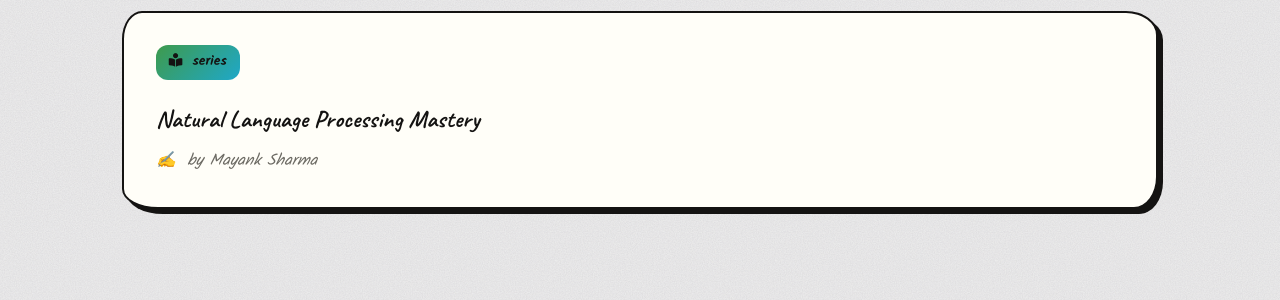
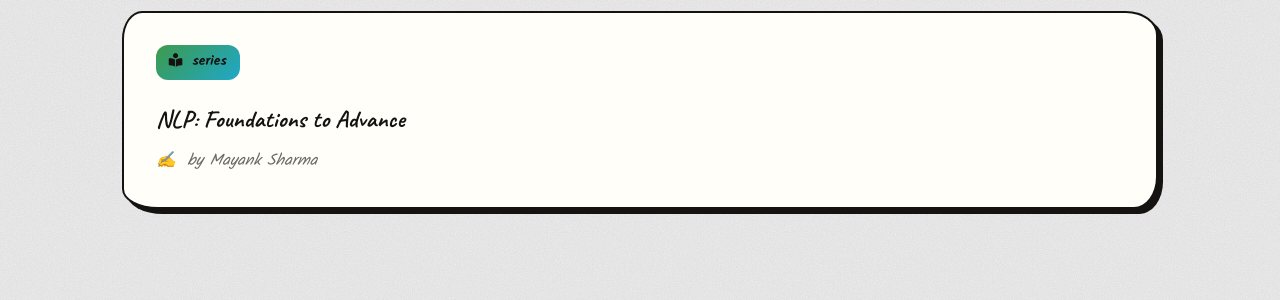
Before and after one commit to mayank1101/mayank1101.github.io, a Jekyll site: the page built from _posts/nlp/2026-02-05-word-embeddigs.md, in a window 1280 px wide and 900 px high. Shown: the part 194-494 px from the top of the window. Built offline with Jekyll 4.4.1, drawn with Linux system fonts in a browser that asks for light colours; some web fonts are replaced; some of the changed text lies outside the part shown.

Commit message:
fixed series name

```diff
--- a/_posts/nlp/2026-02-05-word-embeddigs.md
+++ b/_posts/nlp/2026-02-05-word-embeddigs.md
@@ -2,7 +2,7 @@
 layout: post
 title: "Word Embeddings from Scratch: CBOW and Skip-Gram"
 date: 2026-04-22
-series: "Natural Language Processing Mastery"
+series: "NLP: Foundations to Advance"
 series_author: "Mayank Sharma"
 excerpt: "Learn how Word2Vec learns dense word vectors by implementing both CBOW and Skip-Gram from scratch in a single hands-on Jupyter notebook."
 ---
```
